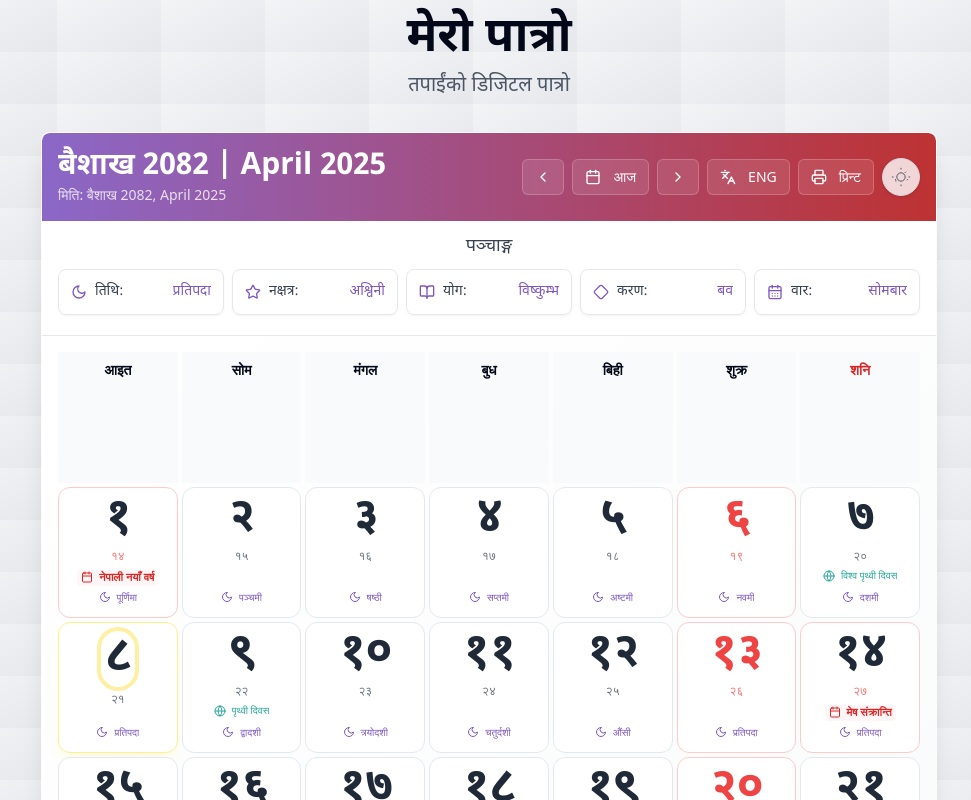
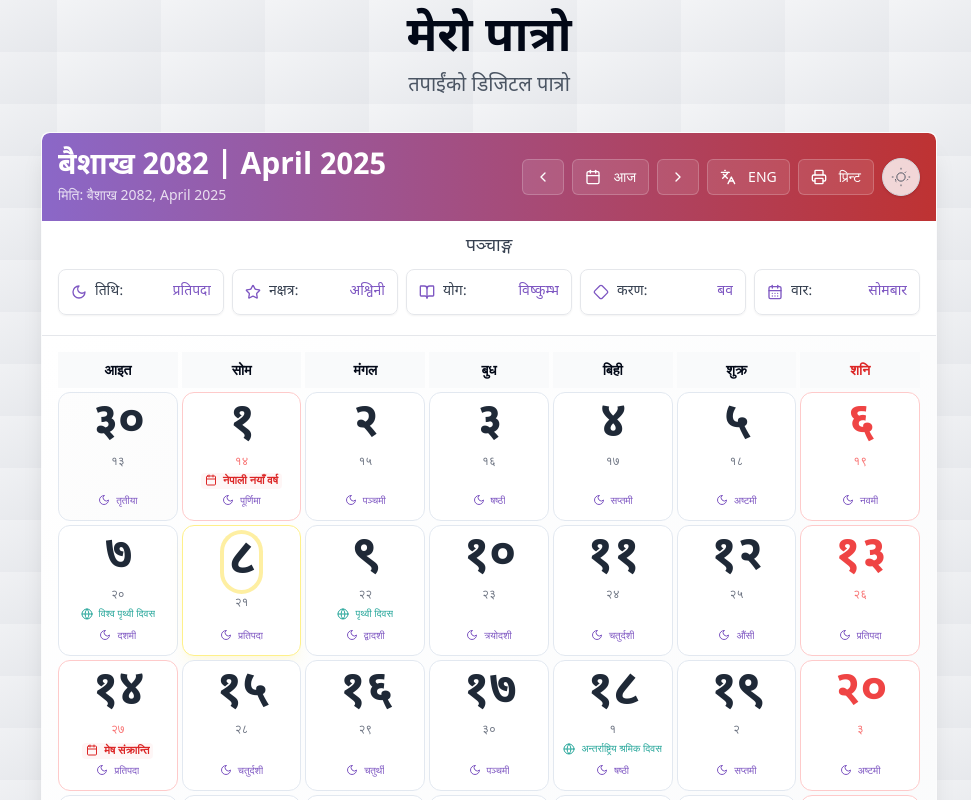
Before and after one commit to prchapagain/patro-sanskriti-darpan-60, a React (Vite) app: page / in a window 1280 px wide. Shown: the top 800 px of the page, without its empty margins (151-1122 px from the left). Built offline with nearby package versions, Linux system fonts and the light colour scheme.

Commit message:
Reverted to commit 315848c2efe84d508e8f29c94b12022b0503967e

```diff
--- a/src/components/CalendarGrid.tsx
+++ b/src/components/CalendarGrid.tsx
@@ -34,6 +34,9 @@ const CalendarGrid: React.FC<CalendarGridProps> = ({ currentDate, language }) =>
     firstDayOfBsMonth.setDate(1);
   }
 
+  // Grid start: what weekday does BS 1 fall on?
+  const startDayIndex = firstDayOfBsMonth.getDay();
+
   // Today for highlighting - Set April 21, 2025 as today if we're viewing that month
   const realToday = new Date();
 
@@ -65,7 +68,27 @@ const CalendarGrid: React.FC<CalendarGridProps> = ({ currentDate, language }) =>
     );
   });
 
-  // Current month days only - exactly the number of days in the month
+  // Previous month's trailing days (to fill start of grid)
+  for (let i = 0; i < startDayIndex; i++) {
+    const prevDate = new Date(firstDayOfBsMonth as Date);
+    prevDate.setDate(prevDate.getDate() - (startDayIndex - i));
+    const prevBs = getBsDate(prevDate);
+    calendarCells.push(
+      <CalendarCell
+        key={`before-${i}`}
+        bsDay={prevBs.day}
+        bsMonth={prevBs.month}
+        bsYear={prevBs.year}
+        gregorianDate={prevDate}
+        isToday={false}
+        language={language}
+        isCurrentMonth={false}
+        isSaturday={prevDate.getDay() === 6}
+      />
+    );
+  }
+
+  // Current month days - ensuring we only render the exact number of days in the month
   for (let day = 1; day <= daysInMonth; day++) {
     // Find correct Date for this BS day
     let gDate: Date | null = null;
@@ -101,9 +124,33 @@ const CalendarGrid: React.FC<CalendarGridProps> = ({ currentDate, language }) =>
     );
   }
 
+  // Next month's leading days (to fill remainder of 6*7 grid)
+  const totalCells = 42; // Standard calendar grid: 6 weeks × 7 days
+  const cellsUsedSoFar = startDayIndex + daysInMonth;
+  const remaining = totalCells - cellsUsedSoFar;
+
+  for (let day = 1; day <= remaining; day++) {
+    const nd = new Date(firstDayOfBsMonth as Date);
+    nd.setDate((firstDayOfBsMonth as Date).getDate() + daysInMonth + day - 1);
+    const nextBs = getBsDate(nd);
+    calendarCells.push(
+      <CalendarCell
+        key={`after-${day}`}
+        bsDay={nextBs.day}
+        bsMonth={nextBs.month}
+        bsYear={nextBs.year}
+        gregorianDate={nd}
+        isToday={false}
+        language={language}
+        isCurrentMonth={false}
+        isSaturday={nd.getDay() === 6}
+      />
+    );
+  }
+
   return (
     <div className={cn(
-      "grid grid-cols-7 auto-rows-fr gap-px md:gap-1 px-1 pb-1 md:p-4",
+      "grid grid-cols-7 gap-px md:gap-1 px-1 pb-1 md:p-4",
       "bg-gradient-to-br from-white to-gray-50 dark:from-gray-950 dark:to-gray-900",
       "rounded-b-lg shadow-md"
     )}>
```
